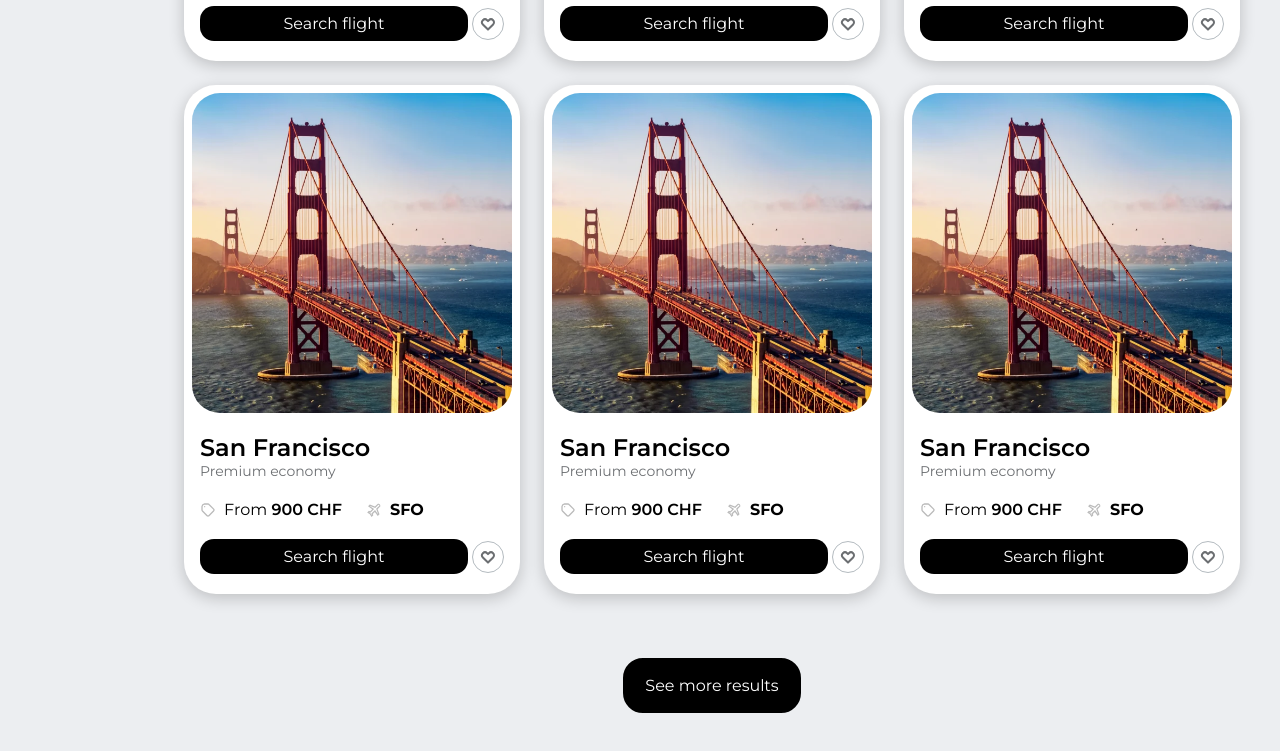
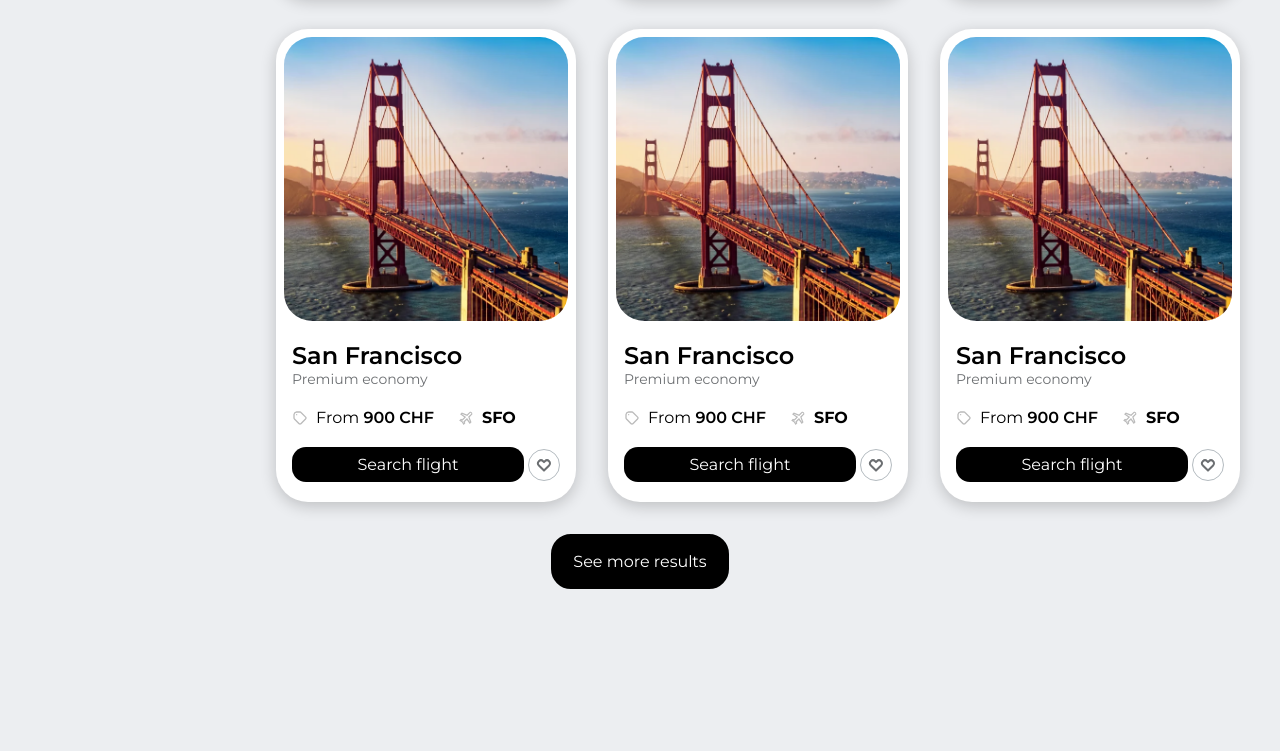
Before and after one commit to HillarylouisXVI/IMD32-v3, a website built with Parcel: page src/index.html in a window 1280 px wide. Shown: the part 1861-2612 px from the top of the page. After the commit the page ends 2530 px from the top, so only its background shows below. Built offline with nearby package versions, Linux system fonts and the light colour scheme.

Commit message:
corretion grid

```diff
--- a/src/index.html
+++ b/src/index.html
@@ -34,7 +34,7 @@
       </div>
     </section>
 
-    <section class="results">
+    <main class="results">
       <include src="./Components/search-summary.html"></include>
 
       <div class="results__grid">
@@ -52,7 +52,7 @@
       <button class="btn btn-primary results__more" type="button">
         See more results
       </button>
-    </section>
+    </main>
 
     <script src="js/main.js" type="module"></script>
   </body>
--- a/src/scss/modules/_results.scss
+++ b/src/scss/modules/_results.scss
@@ -6,15 +6,17 @@
   align-items: start;
 
   &__grid {
-    grid-column: 2 / span 3;
     display: grid;
-    grid-template-columns: repeat(3, 1fr);
-    gap: 1.5rem;
+    width: 60.25rem;
+    grid-template-columns: repeat(3, fit-content(100%));
+    grid-template-rows: repeat(4, fit-content(100%));
+    column-gap: 2rem; /* 32px */
+    row-gap: 2rem;
+    grid-auto-flow: row;
   }
 
   &__more {
-    grid-column: 2 / span 3;
+    grid-column: 1 / -1;
     justify-self: center;
-    margin-top: 4rem;
   }
 }
```
